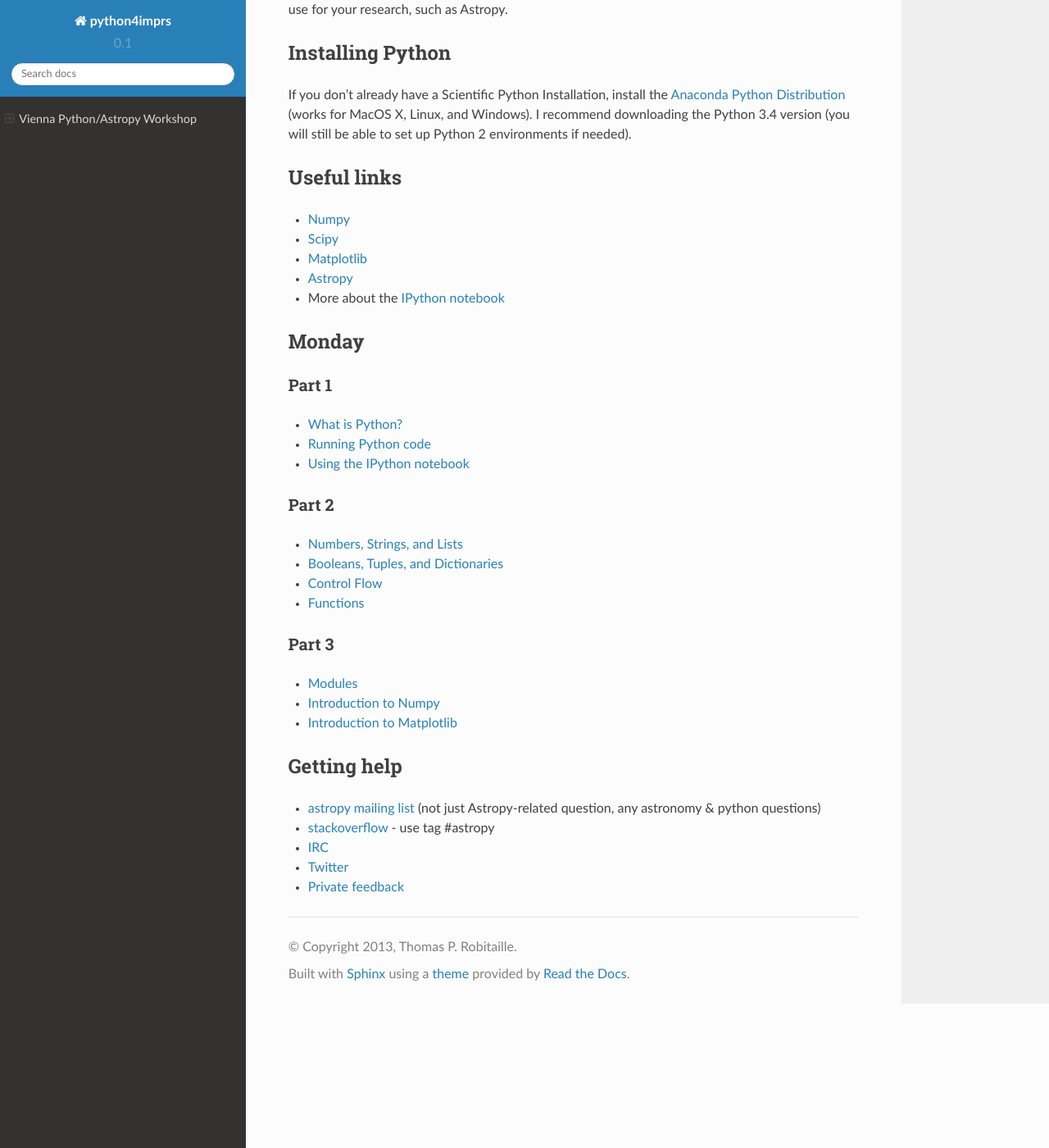
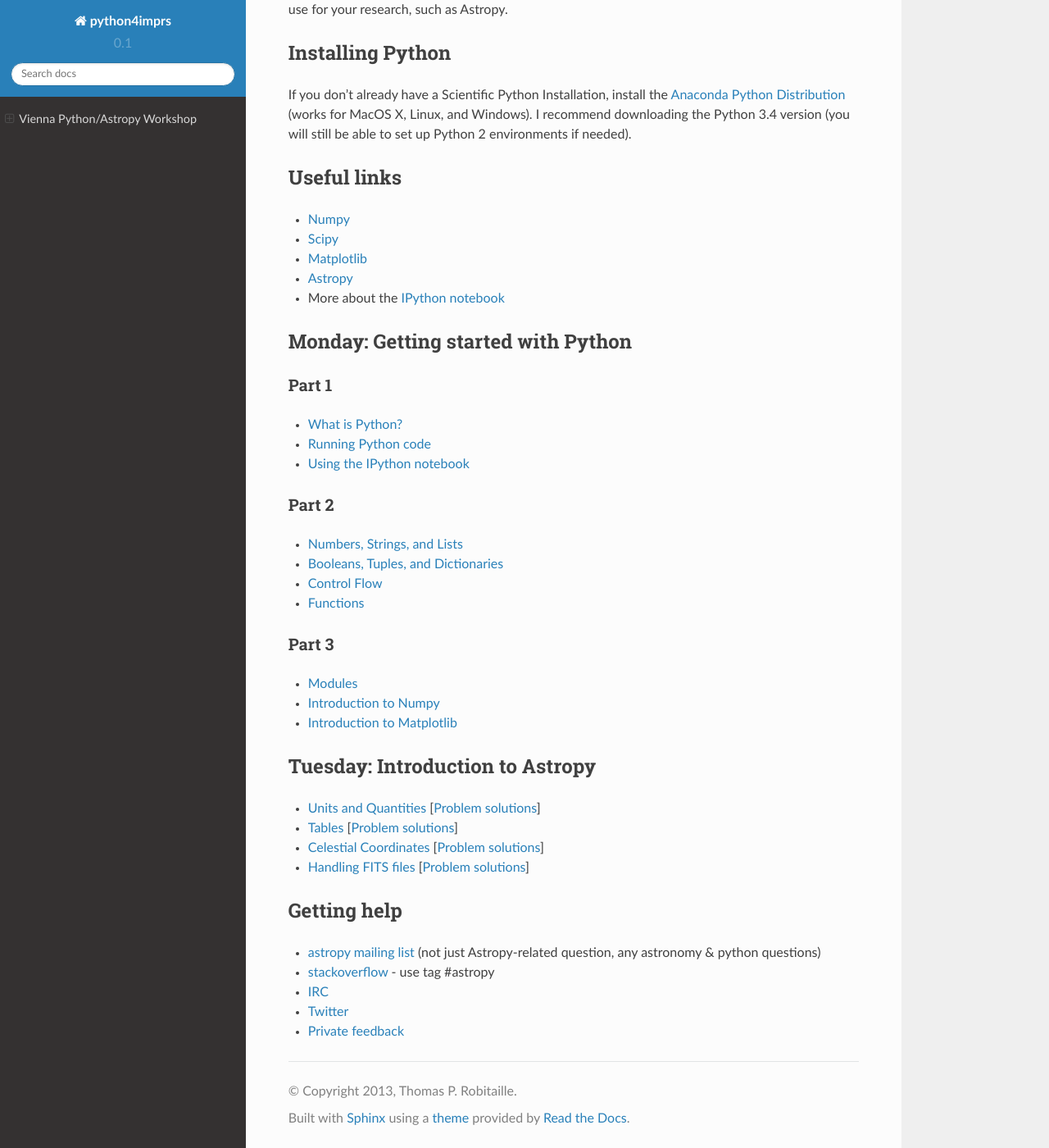
Before and after one commit to astrofrog/python4vienna, a Sphinx documentation site: the page built from docs/index.rst, in a window 1280 px wide and 1400 px high, scrolled down 357 px. Shown: the whole window at 82% size. Built offline with Sphinx 7.4.7 and the Read the Docs theme 2.0.0, drawn with Linux system fonts in a browser that asks for light colours.

Commit message:
Added links to Astropy lectures and fixed Python 2 -> 3 omission

```diff
--- a/docs/index.rst
+++ b/docs/index.rst
@@ -28,8 +28,8 @@ Useful links
 * `Astropy <http://www.astropy.org>`_
 * More about the `IPython notebook <http://ipython.org/notebook.html>`_
 
-Monday
-------
+Monday: Getting started with Python
+-----------------------------------
 
 Part 1
 ^^^^^^
@@ -53,10 +53,15 @@ Part 3
 * `Introduction to Numpy <_static/04.%20Introduction%20to%20Numpy.html>`_
 * `Introduction to Matplotlib <_static/05.%20Introduction%20to%20Matplotlib.html>`_
 
-.. * `Handling FITS files <_static/Handling%20FITS%20files.html>`_ [`Problem solutions <_static/Handling%20FITS%20files%20-%20Solutions.html>`_]
-.. * `Units and Quantities <_static/Unit%20Conversion.html>`_ [`Problem solutions <_static/Unit%20Conversion%20-%20Solutions.html>`_]
-.. * `Tables <_static/Tables.html>`_ [`Problem solutions <_static/Tables%20-%20Solutions.html>`_]
-.. * `Celestial Coordinates <_static/Celestial%20Coordinates.html>`_ [`Problem solutions <_static/Celestial%20Coordinates%20-%20Solutions.html>`_]
+Tuesday: Introduction to Astropy
+--------------------------------
+
+* `Units and Quantities <_static/Astropy%20-%20Unit%20Conversion.html>`_ [`Problem solutions <_static/Astropy%20-%20Unit%20Conversion%20-%20Solutions.html>`_]
+* `Tables <_static/Astropy%20-%20Tables.html>`_ [`Problem solutions <_static/Astropy%20-%20Tables%20-%20Solutions.html>`_]
+* `Celestial Coordinates <_static/Astropy%20-%20Celestial%20Coordinates.html>`_ [`Problem solutions <_static/Astropy%20-%20Celestial%20Coordinates%20-%20Solutions.html>`_]
+* `Handling FITS files <_static/Astropy%20-%20Handling%20FITS%20files.html>`_ [`Problem solutions <_static/Astropy%20-%20Handling%20FITS%20files%20-%20Solutions.html>`_]
+
+
 .. * `Affiliated Package: Astroquery <_static/Affiliated%20Package%20-%20Astroquery.html>`_
 .. * `Affiliated Package: APLpy <_static/Affiliated%20Package%20-%20APLpy.html>`_
 
```
Also changed, not shown: 1 other file.
